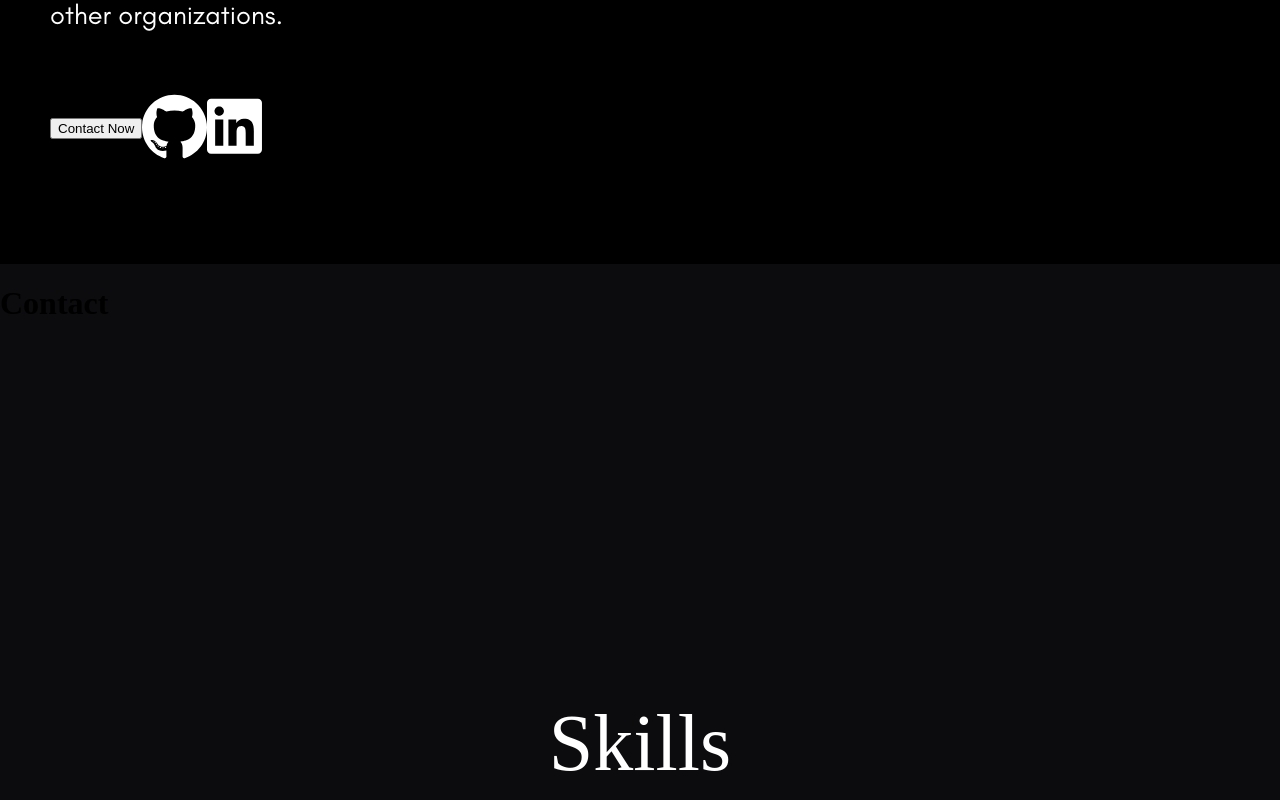
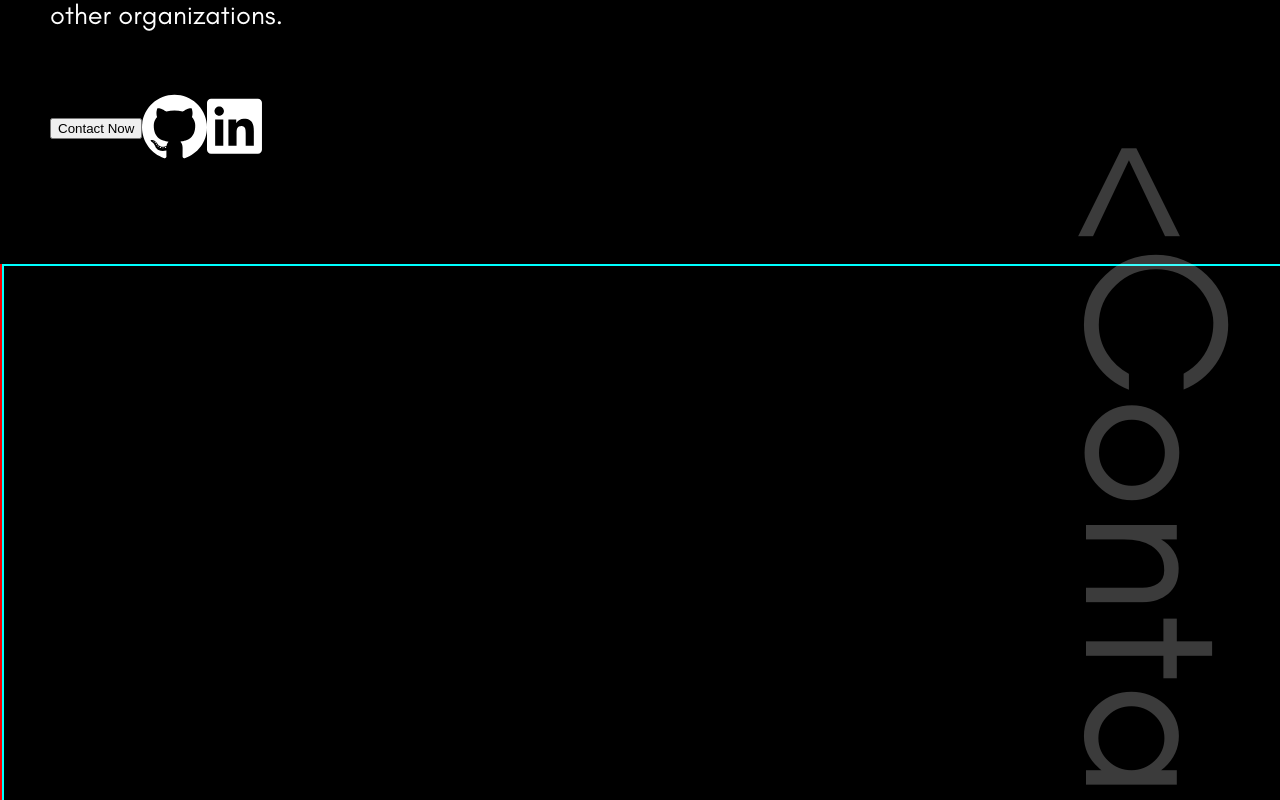
Before and after one commit to JordBant/PortfolioWebsite, a React (Vite) app: page / in a window 1280 px wide. Shown: the part 640-1440 px from the top of the page. Built offline with nearby package versions, Linux system fonts and the light colour scheme.

Commit message:
Added styles

```diff
--- /dev/null
+++ b/src/layout/SideTitlePage/SideTitlePage.scss
@@ -0,0 +1,25 @@
+@use '../../styles/partials/index' as util ;
+
+.page-side-title-wrapper{
+    @include util.size(100vw, 100vh, 0, 0);
+    @include util.flex(center, center, null, null, null);
+
+    position: relative;
+    background: util.$BKGR-PRIM;
+    background-size: util.$BKGR-SIZE;
+
+    border: red 2px solid;
+
+    .page-side-container{
+    @include util.size(100%, 100%, 0, 0);
+
+    border: cyan 2px solid;
+    }
+    .page-side-title{
+        @include util.setFont(util.$DYNAMIC-SIDE-TITLE util.$FONT-PRIM, 300, rgba(255, 255, 255, 0.233));
+        inset-block-end: 0;
+        position: absolute;
+        writing-mode: vertical-lr;
+        margin: 0;
+    }
+}
--- a/src/layout/SideTitlePage/SideTitlePage.tsx
+++ b/src/layout/SideTitlePage/SideTitlePage.tsx
@@ -1,14 +1,21 @@
-import React, { Children, FC } from 'react'
+import React, { FC } from 'react'
+import './SideTitlePage.scss'
 
 type SideTitlePageProps = {
-    pageTitle: string;
+    pageTitle?: string;
     classNames?: string;
+    children?: React.ReactElement
 }
 
-export const SideTitlePage: FC<SideTitlePageProps> = ({pageTitle, classNames}) => {
+export const SideTitlePage: FC<SideTitlePageProps> = ({pageTitle, classNames, children}) => {
   return (
-    <div className={`${classNames}`}>
-        <h1>{pageTitle}</h1>
+    <div className={`page-side-title-wrapper ${classNames}`}>
+        <div className='page-side-container'>
+          {children}
+        </div>
+        <h1 className="page-side-title">
+          {`<${pageTitle}/>`}
+        </h1>
     </div>
   )
 }
--- a/src/styles/partials/_variables.scss
+++ b/src/styles/partials/_variables.scss
@@ -11,6 +11,8 @@
 // $BKGR-PROJ-CARD: rgba(255, 255, 255, 0.5);
 $BKGR-PRIM: linear-gradient(90deg, rgba(0,0,0,1) 52%, rgba(255,255,255,1) 52%);
 $BKGR-LANDING: #0c0c0f;
+
+$DYNAMIC-SIDE-TITLE: clamp(12.9em, 190px, 200px);
 
 $BKGR-SEC: hsl(240, 19%, 23%);
 $TEXT-PRIM: hsl(0, 0%, 100%);
```
